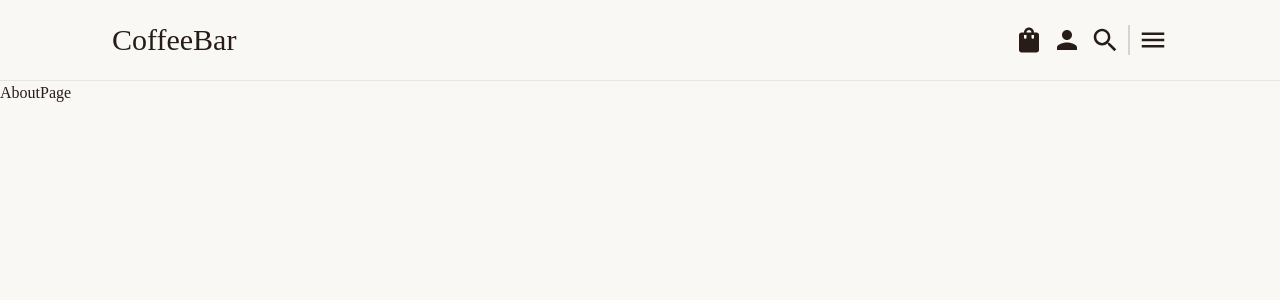
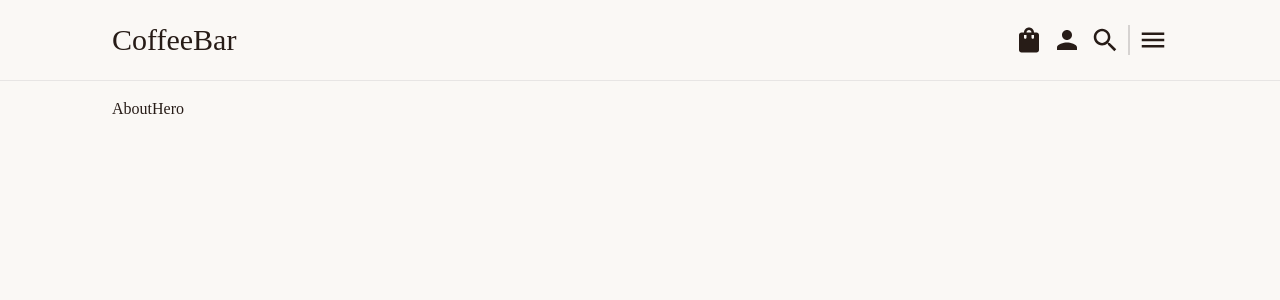
Before and after one commit to DarkoM996/coffeebar-website, a React (Vite) app: page /about in a window 1280 px wide. Shown: the top 300 px of the page. Built offline with nearby package versions, Linux system fonts and the light colour scheme; a web font is replaced by a local one.

Commit message:
new component added for another page

```diff
--- /dev/null
+++ b/src/components/aboutpage-components/AboutHero.tsx
@@ -0,0 +1,9 @@
+const AboutHero = () => {
+  return (
+    <section className="max-w-screen-3xl mx-auto relative w-full h-screen px-6 py-4 lg:px-28">
+      AboutHero
+    </section>
+  );
+};
+
+export default AboutHero;
--- a/src/pages/AboutPage.tsx
+++ b/src/pages/AboutPage.tsx
@@ -1,5 +1,11 @@
+import AboutHero from "../components/aboutpage-components/AboutHero";
+
 const AboutPage = () => {
-  return <div>AboutPage</div>;
+  return (
+    <>
+      <AboutHero />
+    </>
+  );
 };
 
 export default AboutPage;
```
